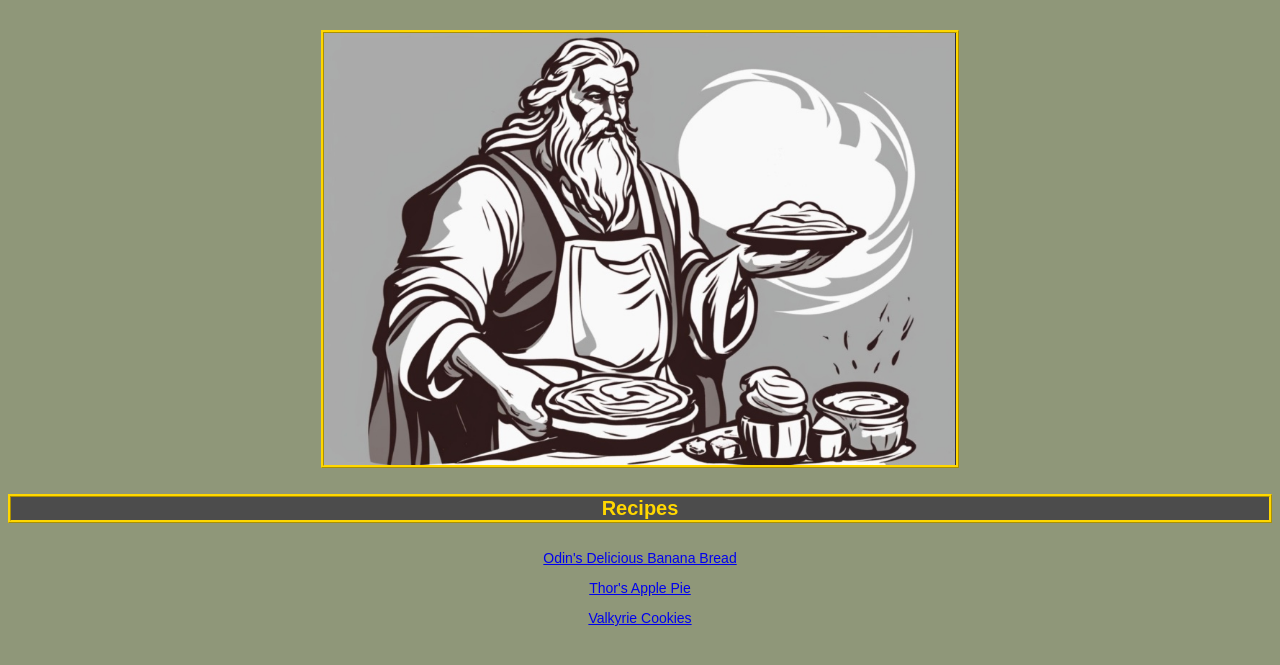
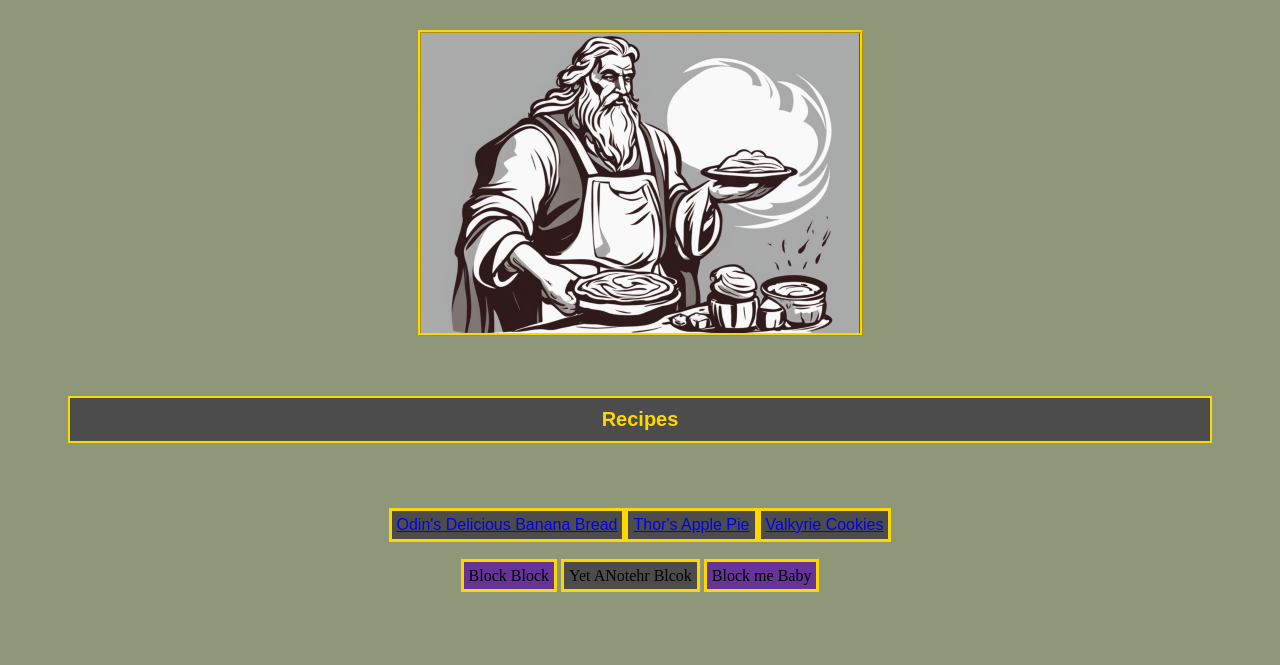
Before and after one commit to Eoghan-Perkins/Odin-Recipes, a plain HTML site: page index.html in a window 1280 px wide. Shown: the part 85-750 px from the top of the page. Drawn offline with Linux system fonts and the light colour scheme.

Commit message:
Work through CSS OP modules, mess around

```diff
--- a/index.html
+++ b/index.html
@@ -7,12 +7,19 @@
     <link rel="stylesheet" href="style.css"></link>
 </head>
 <body>
-    <h1 id="title"><strong>Odin's Recipe Box</strong></h1>
+    <h1 id="title" "><strong>Odin's Recipe Box</strong></h1>
     <img class="imogen" src="images/odinbaking.jpg" alt="The Norse God Odin Baking A Pie">
     <h4 class="gen">Recipes</h4>
-    <p><a href="recipes/banana-bread.html">Odin's Delicious Banana Bread</a></li>
-    <p><a href="recipes/apple-pie.html">Thor's Apple Pie</a></li>
-    <p><a href="recipes/ccpb-cookies.html">Valkyrie Cookies</a></li>
+    <ul>
+        <li><a href="recipes/banana-bread.html">Odin's Delicious Banana Bread</a></li>
+        <li><a href="recipes/apple-pie.html">Thor's Apple Pie</a></li>
+        <li><a href="recipes/ccpb-cookies.html">Valkyrie Cookies</a></li>
+    </ul>
+    <div>
+        <span class="one all">Block Block</span>
+        <span class="two all"> Yet ANotehr Blcok</span>
+        <span class="three all">Block me Baby</span>
+    </div>
 
 </body>
 </html>
--- a/style.css
+++ b/style.css
@@ -1,6 +1,8 @@
 body {
     background-color: rgb(143, 151, 121);
 }
+
+
 
 #title {
     text-align: center;
@@ -12,27 +14,76 @@ body {
     font-size: 44px;
 }
 .gen {
-    text-align: center;
-    font-size: 20px;
+
     color: rgb(255, 215, 0);
     font-family:  fantasy;
     background-color: rgb(76, 76, 76);
-    border: ridge;
+    border: 2px solid;
     border-color: rgb(255, 215, 0);
+    text-align: center;
+
+    font-size: 20px;
+    padding: 10px;
+    margin: 60px;
+    box-sizing: border-box;
+
 
 }
+
 .imogen {
     display: block;
-    margin-left: auto;
-    margin-right: auto;
+    margin: auto;
     width: 50%;
     border: ridge;
     border-color: rgb(255, 215, 0);
+    height: 300px;
+    width: auto;
+}
+ul {
+    max-width: max-content;
+    margin: 20px auto;
+
 }
 
-p {
+
+ul,
+li {
+    display: flex;
+    padding: 5px;
     font-family: Baskerville, fantasy;
-    font-size: 14px;
+    ;
     text-align: center;
-    color: rgb(143, 151, 121);
+
+
 }
+
+li {
+    color:rgb(255, 215, 0);
+    text-align: center;
+    border: solid;
+    border-color: rgb(255, 215, 0);
+    background-color:  rgb(76, 76, 76);
+}
+.one {
+    border-color: rgb(255, 215, 0);
+    background-color: rebeccapurple;
+}
+.two {
+    border-color: rgb(255, 215, 0);
+    background-color: rgb(76, 76, 76);
+}
+.three {
+    border-color: rgb(255, 215, 0);
+    background-color: rebeccapurple;
+
+}
+.all {
+
+    border: solid;
+    border-color: rgb(255, 215, 0);
+    padding: 5px;
+}
+div {
+    max-width: max-content;
+    margin: 0 auto;
+}
```
